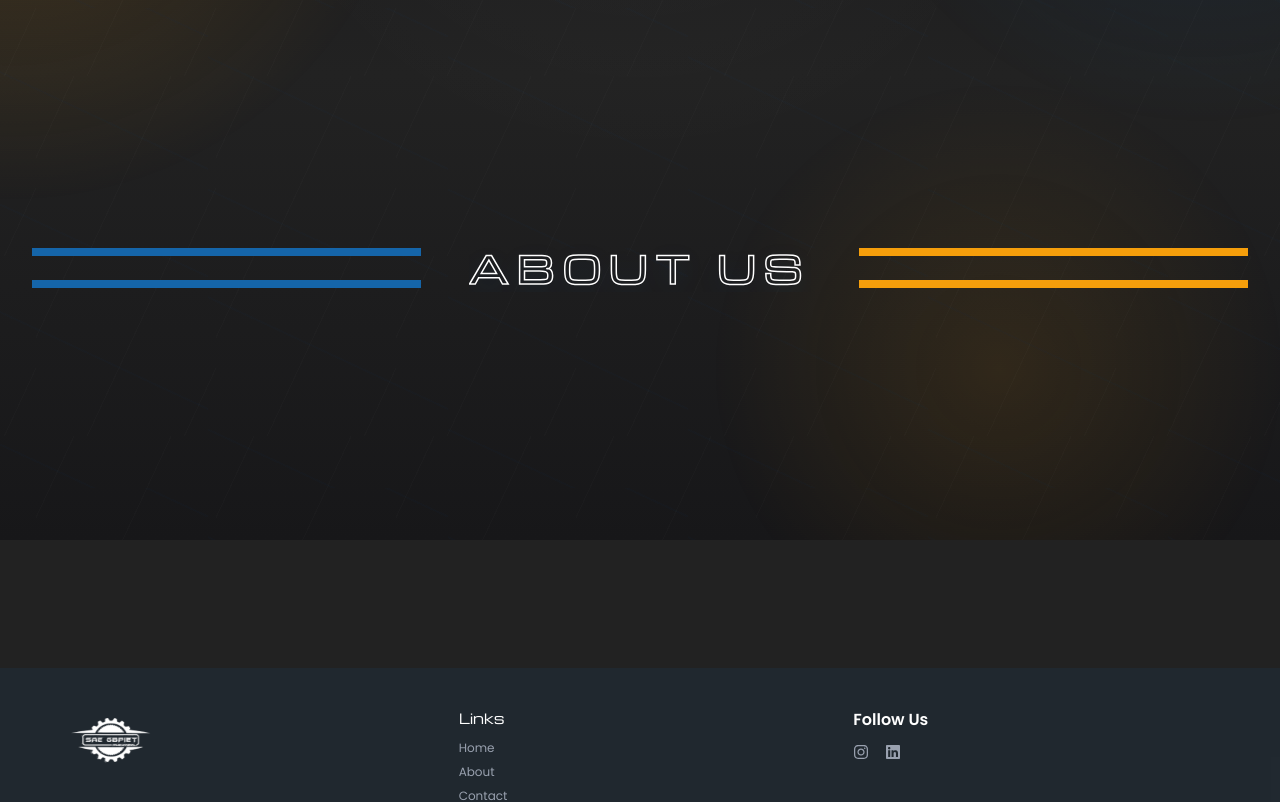
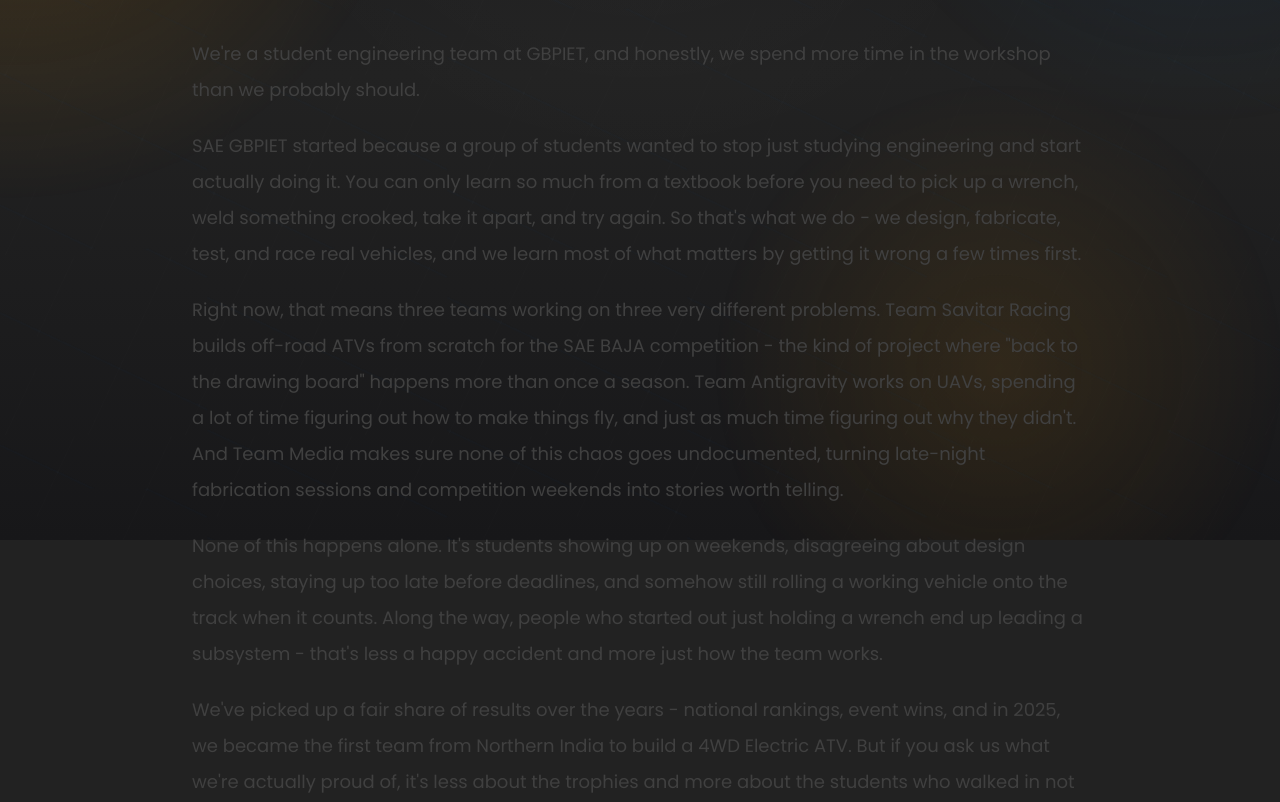
Before and after one commit to sae-gbpiet-dev/website-dev, a Next.js app: page /info in a window 1280 px wide. Shown: the part 260-1062 px from the top of the page. Built offline with nearby package versions, Linux system fonts and the light colour scheme.

Commit message:
update media description

```diff
--- a/app/components/Home/OurTeamsSection.tsx
+++ b/app/components/Home/OurTeamsSection.tsx
@@ -7,7 +7,7 @@ const teamCards = [
   {
     title: "Team Savitar Racing",
     description:
-      "From concept to competition, TSR brings together engineering, fabrication, testing, and racing to build high-performance off-road vehicles for the SAE BAJA challenge.",
+      "Our flagship crew. TSR takes an ATV from a rough sketch to a race-ready machine, covering design, fabrication, testing, and the actual racing at SAE BAJA. It's the team where 'back to the drawing board' happens more than once a season.",
     href: "/teams/atv",
     image: featuredGalleryImages.baja,
     alt: "Team Savitar Racing ATV preview",
@@ -15,7 +15,7 @@ const teamCards = [
   {
     title: "Team Antigravity",
     description:
-      "A student team exploring aerial systems, technical events, and practical engineering through design and hands-on experimentation.",
+      "Our UAV crew. They spend their time getting things to fly through hands-on design work and technical competitions.",
     href: "/teams/uav",
     image: featuredGalleryImages.waterRocket,
     alt: "SAE UAV team preview",
@@ -23,7 +23,7 @@ const teamCards = [
    {
     title: "Team Media",
     description:
-      "Transforming workshops and competitions into compelling digital stories through striking visuals, cinematic storytelling, and bold design.",
+      "The team that makes sure everyone else's late nights don't go undocumented. They turn workshop chaos and competition chaos alike into visuals and stories worth watching.",
     href: "/teams/media",
     image: featuredGalleryImages.waterRocket,
     alt: "MEDIA team preview",
--- a/app/components/Home/WhatDrivesUsSection.tsx
+++ b/app/components/Home/WhatDrivesUsSection.tsx
@@ -10,7 +10,7 @@ function WhatDrivesUsSection() {
       description:
         "To create a culture of innovation and practical engineering where students transform ideas into impactful solutions and become future industry leaders.",
       detail:
-        "We build a space where curiosity becomes prototypes, ideas become tested systems, and students learn to think like engineers through practice.",
+        "We want this to be the place where students stop just studying engineering and start doing it. An idea scribbled on a whiteboard should be able to become a working prototype and eventually, a machine you can actually drive. That's the shift we're chasing: from curiosity to competence, one build at a time.",
       image: featuredGalleryImages.catalyst,
       alt: "SAE GBPIET students during Catalyst event",
       frameClassName: "bg-brand-gold",
@@ -21,7 +21,7 @@ function WhatDrivesUsSection() {
       description:
         "To empower students through workshops, projects, competitions, and teamwork while building technical and leadership excellence.",
       detail:
-        "Hands-on sessions, design reviews, fabrication work, and team-led learning help members grow beyond theory and into real execution.",
+        "We throw students into real problems on purpose. Workshops, design reviews, fabrication marathons, competitions that don't go as planned: it's not always comfortable, but it's how people actually learn to build, lead, and troubleshoot under pressure.",
       image: featuredGalleryImages.workshop,
       alt: "SAE GBPIET workshop session",
       frameClassName: "bg-brand-blue",
@@ -32,7 +32,7 @@ function WhatDrivesUsSection() {
       description:
         "Measured through innovation, real-world experience, collaborative growth, and the achievements of every member of SAE GBPIET.",
       detail:
-        "Every competition, project, and technical event becomes proof of what students can build together with discipline, resilience, and shared ambition.",
+        "The trophies are nice, but they're not really the point. The real impact is the student who walked in not knowing how to use a lathe and walked out running a subsystem. Every competition is just proof of how far that kind of growth can go.",
       image: featuredGalleryImages.baja,
       alt: "SAE GBPIET BAJA competition team",
       frameClassName: "bg-brand-gold",
--- a/app/components/Home/WhoAreWeSection.tsx
+++ b/app/components/Home/WhoAreWeSection.tsx
@@ -4,25 +4,25 @@ const identityCards = [
   {
     title: "Innovation",
     description:
-      "Transforming ideas into impactful engineering solutions through creativity, technology, and hands-on learning.",
+      "We don't wait for the 'right' answer. If something hasn't been tried before, that's usually reason enough to try it, sketch it, test it, and see if it holds up.",
     className: "bg-brand-gold text-brand-dark",
   },
   {
     title: "Teamwork",
     description:
-      "A community of passionate students collaborating, learning, and growing together beyond the classroom.",
+      "Nobody builds an ATV alone. This is a group of students who show up on weekends, disagree about design choices, and somehow still end up with a working vehicle by competition day.",
     className: "bg-brand-blue text-white",
   },
   {
     title: "Technical Excellence",
     description:
-      "Building practical skills through workshops, competitions, design challenges, and real-world engineering exposure.",
+      "We learn by breaking things and fixing them. Welding, wiring, machining, testing: the classroom teaches the theory, but the workshop is where it actually clicks.",
     className: "bg-brand-blue text-white",
   },
   {
     title: "Leadership & Growth",
     description:
-      "Empowering future engineers to lead, innovate, and create meaningful change through experience and dedication.",
+      "Everyone starts somewhere, usually holding a wrench. A year or two in, that same person is running a subsystem. That's kind of how this team works.",
     className: "bg-brand-gold text-brand-dark",
   },
 ];
--- a/app/info/page.tsx
+++ b/app/info/page.tsx
@@ -2,12 +2,23 @@ import React from 'react'
 import PageHeader from '../components/PageHeader'
 
 function page() {
+  const aboutParagraphs = [
+    "We're a student engineering team at GBPIET, and honestly, we spend more time in the workshop than we probably should.",
+    "SAE GBPIET started because a group of students wanted to stop just studying engineering and start actually doing it. You can only learn so much from a textbook before you need to pick up a wrench, weld something crooked, take it apart, and try again. So that's what we do - we design, fabricate, test, and race real vehicles, and we learn most of what matters by getting it wrong a few times first.",
+    "Right now, that means three teams working on three very different problems. Team Savitar Racing builds off-road ATVs from scratch for the SAE BAJA competition - the kind of project where \"back to the drawing board\" happens more than once a season. Team Antigravity works on UAVs, spending a lot of time figuring out how to make things fly, and just as much time figuring out why they didn't. And Team Media makes sure none of this chaos goes undocumented, turning late-night fabrication sessions and competition weekends into stories worth telling.",
+    "None of this happens alone. It's students showing up on weekends, disagreeing about design choices, staying up too late before deadlines, and somehow still rolling a working vehicle onto the track when it counts. Along the way, people who started out just holding a wrench end up leading a subsystem - that's less a happy accident and more just how the team works.",
+    "We've picked up a fair share of results over the years - national rankings, event wins, and in 2025, we became the first team from Northern India to build a 4WD Electric ATV. But if you ask us what we're actually proud of, it's less about the trophies and more about the students who walked in not knowing how to use a lathe and walked out running a project.",
+    "If you're the kind of person who'd rather build something real than just talk about it, there's a place for you here.",
+  ];
+
   return (
-    <div className='h-screen flex flex-col items-center justify-center'>
+    <div className='min-h-screen flex flex-col items-center justify-center px-6 py-20'>
         <PageHeader title='ABOUT US' />
 
-        <div className='flex flex-col items-center justify-center'>
-
+        <div className='mt-10 flex w-full max-w-4xl flex-col gap-5 text-base leading-8 text-neutral-700 md:text-lg md:leading-9'>
+          {aboutParagraphs.map((paragraph) => (
+            <p key={paragraph}>{paragraph}</p>
+          ))}
         </div>
 
     </div>
--- a/app/people/page.tsx
+++ b/app/people/page.tsx
@@ -15,7 +15,7 @@ const peopleSections = [
   {
     title: "Leadership",
     description:
-      "Club and subsystem leads guiding the season across TSR, UAV, media, and operations.",
+      "Our leads coordinate the work happening across TSR, UAV, Media, and club operations, making sure ideas turn into plans and plans turn into actual work.",
     members: leadershipMembers,
     variant: "atv",
   },
```
